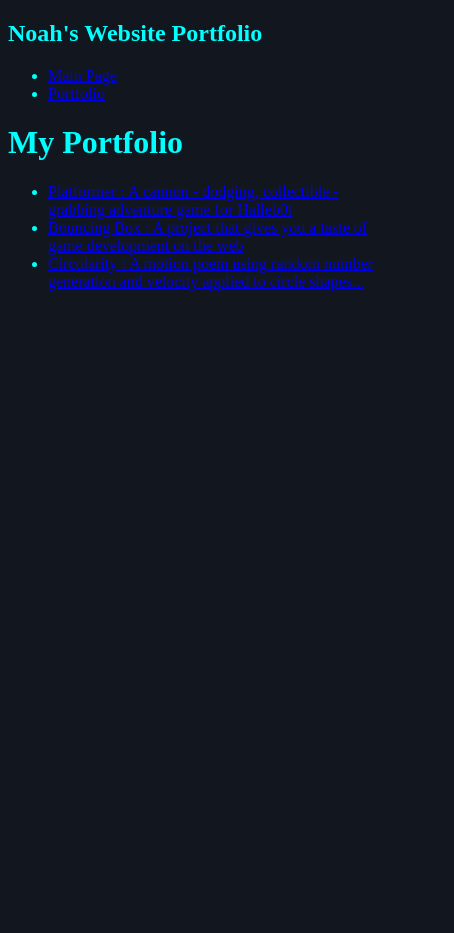
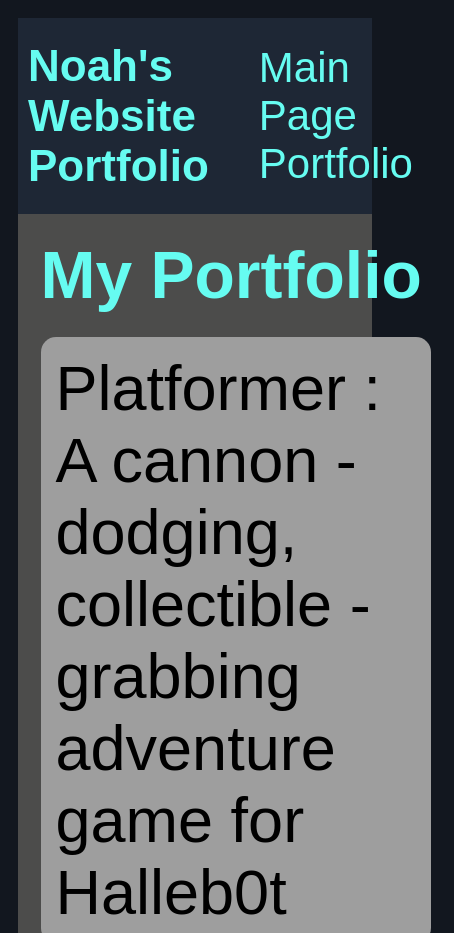
Before and after one commit to NoahArch1234/NoahArch1234.github.io, a plain HTML site: page portfolio.html in a window 390 px wide. Shown: the top 933 px of the page, 454 px wide, since content can reach past the window. Before the commit the page ends 844 px from the top, so only its background shows below. Drawn offline with Linux system fonts and the light colour scheme.

Commit message:
website repush

```diff
--- a/portfolio.css
+++ /dev/null
@@ -1,15 +0,0 @@
-body {
-    background-color: #12171f;
-}
-
-h1{
-    color: aqua;
-}
-
-ul{
-    color: aqua;
-}
-
-li{
-    color: aqua;
-}
--- a/portfolio.html
+++ b/portfolio.html
@@ -6,7 +6,7 @@
 </head>
 
 <body>
-   <link rel="stylesheet" href="portfolio.css">
+   <link rel="stylesheet" href="style.css">
     <div id="all-contents">
         <nav>
             <h1> Noah's Website Portfolio </h1>
--- a/projects/platformer/platformer.js
+++ b/projects/platformer/platformer.js
@@ -43,7 +43,8 @@ $(function () {
     // Create platforms
     // You must decide the x position, y position, width, and height of the platforms
     // example usage: createPlatform(x,y,width,height)
-
+createPlatform(-10,618,0,2000);
+createPlatform(150,6180,0,270);
 
 
 
--- a/style.css
+++ b/style.css
@@ -70,3 +70,77 @@ h2,
 h3 {
     margin: 0px;
 }
+         /* portfolio styles */
+         .content h1 {
+            color: #66fcf1;
+        }
+
+        #portfolio {
+            list-style-type: none;
+            padding-left: 0;
+        }
+
+        #portfolio li {
+            background: #9e9e9e;
+            padding: 10px;
+            border-radius: 10px;
+            margin-bottom: 10px;
+        }
+
+        #portfolio li:hover {
+            background: #eee;
+        }
+
+        #portfolio a {
+            text-decoration: none;
+            color: #000000;
+        }
+                    /* responsive web design */
+                    @media screen and (min-width: 120px) and (max-width: 1080px) {
+                        main {
+                          height: 100ch;
+                          zoom: 1.5;
+                          display: grid;
+                        }
+
+                        h1 {
+                          font-size: 44px;
+                        }
+
+                        h2 {
+                          font-size: 42px;
+                        }
+
+                        h3 {
+                          font-size: 36px;
+                        }
+
+                        #all-contents {
+                          height: 100ch;
+                          margin: none;
+                        }
+
+                        a {
+                          font-size: 42px;
+                        }
+
+                        .sidebar {
+                          margin-right: 0px;
+                          justify-content: center;
+                          align-items: center;
+                        }
+
+                        .sidebar-img {
+                          width: 100%;
+                        }
+
+                        p,
+                        li {
+                          font-size: 24px;
+                        }
+
+                        .content {
+                          align-content: center;
+                          justify-content: center;
+                        }
+                    }
```
